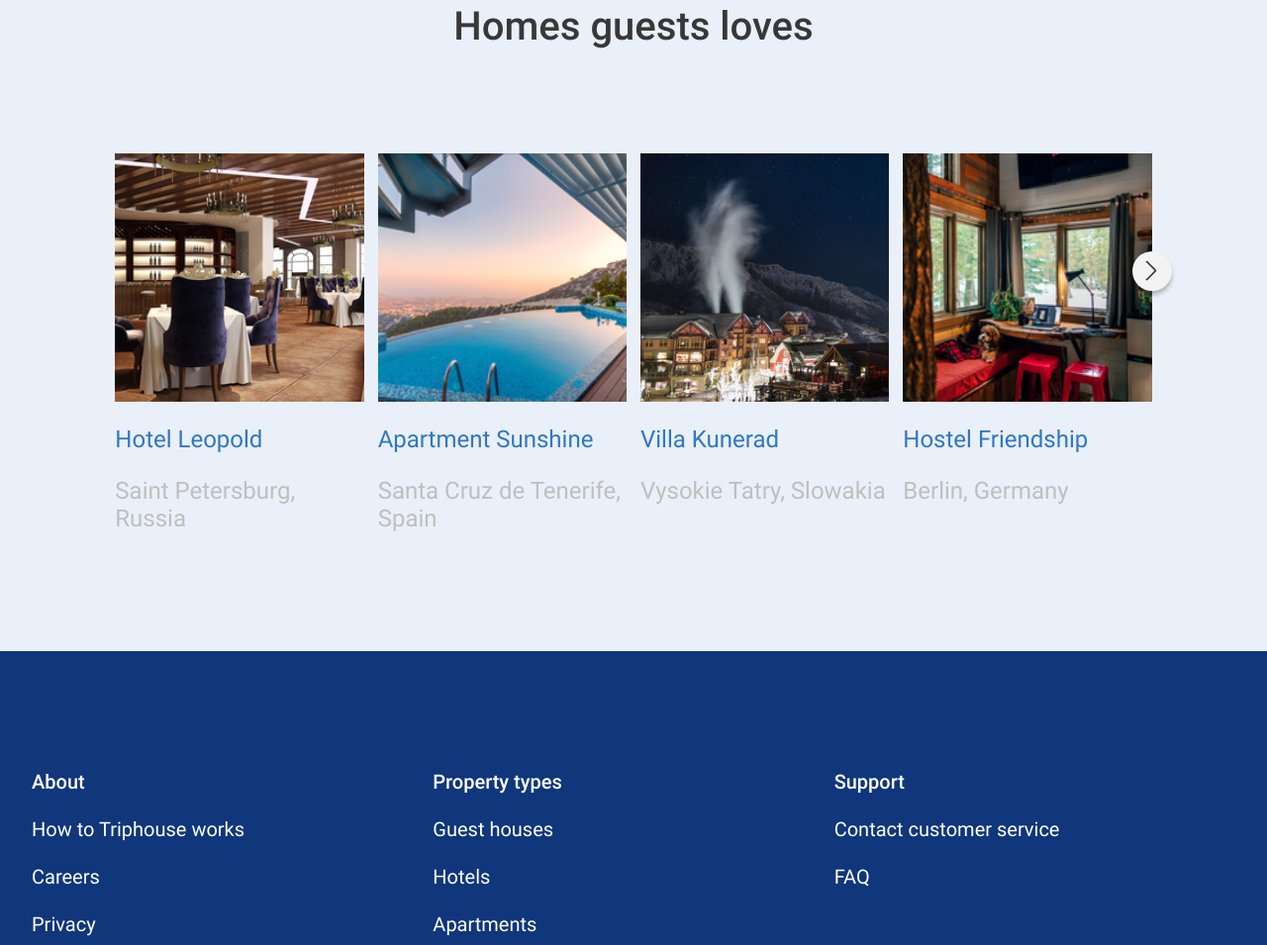
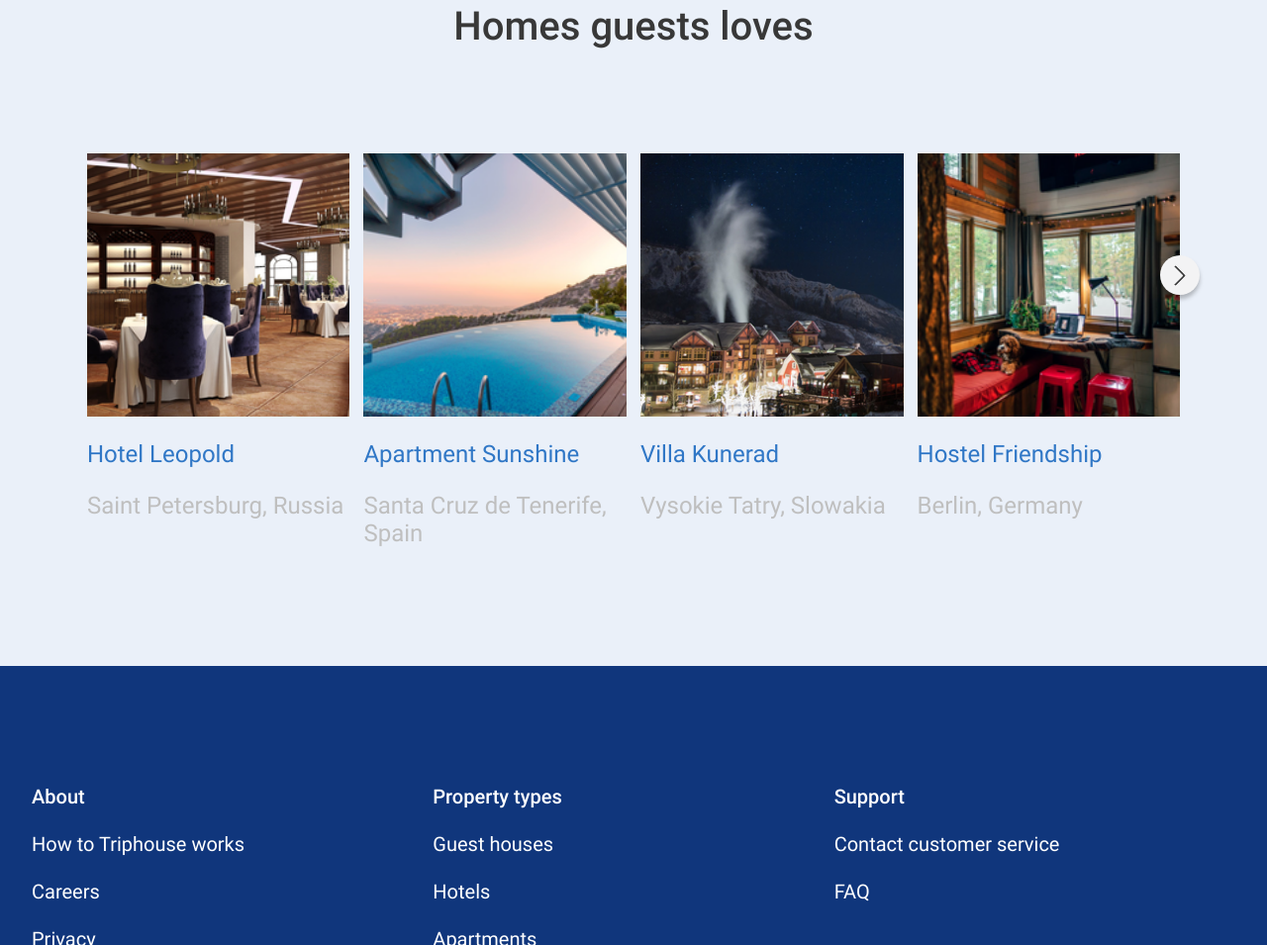
Before and after one commit to MargaritaRoda/if-html, a website: page index.html in a window 1280 px wide. Shown: the part 1697-2652 px from the top of the page at 99% size. Drawn offline with Linux system fonts and the light colour scheme.

Commit message:
Replaced background to img picture in block homes. Changed the case of the first letter of the folder and image name from uppercase to lowercase letter.

```diff
--- a/index.html
+++ b/index.html
@@ -192,10 +192,14 @@
             </svg>
           </div>
           <div class="header__nav">
-            <div class="header__nav-item header__nav-item--link  header__nav-item--mobile">
+            <div
+              class="header__nav-item header__nav-item--link header__nav-item--mobile"
+            >
               <a href="#">Stays</a>
             </div>
-            <div class="header__nav-item header__nav-item--link header__nav-item--mobile">
+            <div
+              class="header__nav-item header__nav-item--link header__nav-item--mobile"
+            >
               <a href="#">Attractions</a>
             </div>
             <div class="header__nav-item">
@@ -377,38 +381,49 @@
 
     <div class="homes">
       <div class="homes__container">
-
         <h2 class="homes__title">Homes guests loves</h2>
 
         <div class="homes__slider">
           <div class="homes__items">
             <div class="homes__item">
-            <div class="homes__item-img homes__item-img--hotel "></div>
+              <img
+                class="homes__item-img"
+                src="/images/homes/hotel_leopold.png"
+                alt="hotel_leopold"
+              />
+
               <div class="homes__item-title">Hotel Leopold</div>
-            <div class="homes__item-address">
-              Saint Petersburg, Russia
-            </div>
+              <div class="homes__item-address">Saint Petersburg, Russia</div>
             </div>
             <div class="homes__item">
-            <div class="homes__item-img homes__item-img--apart"></div>
+              <img
+                class="homes__item-img"
+                src="/images/homes/apartment_santa_cruz.png"
+                alt="apartment_santa_cruz"
+              />
               <div class="homes__item-title">Apartment Sunshine</div>
               <div class="homes__item-address">
                 Santa Cruz de Tenerife, Spain
               </div>
             </div>
             <div class="homes__item">
-            <div class="homes__item-img homes__item-img--villa"></div>
+              <img
+                class="homes__item-img"
+                src="/images/homes/villa_kunerad.png"
+                alt="villa_kunerad"
+              />
               <div class="homes__item-title">Villa Kunerad</div>
-            <div class="homes__item-address">
-              Vysokie Tatry, Slowakia
-            </div>
+              <div class="homes__item-address">Vysokie Tatry, Slowakia</div>
             </div>
             <div class="homes__item">
-            <div class="homes__item-img homes__item-img--hostel"></div>
+              <img
+                class="homes__item-img"
+                src="/images/homes/hostel_friendship.png"
+                alt="hostel_friendship"
+              />
               <div class="homes__item-title">Hostel Friendship</div>
               <div class="homes__item-address">Berlin, Germany</div>
             </div>
-
           </div>
           <div class="homes__slider-next">
             <div class="homes__arrow"></div>
--- a/style/styles.css
+++ b/style/styles.css
@@ -400,8 +400,8 @@ h6 {
   }
   .top-section__child-lines {
     border-radius: 0;
-    border-right: 1px solid #BFBFBF;
-    border-left: 1px solid #BFBFBF;
+    border-right: 1px solid #bfbfbf;
+    border-left: 1px solid #bfbfbf;
   }
   .top-section__form-row--child {
     border-radius: 0;
@@ -680,22 +680,12 @@ h6 {
 }
 .homes__item-img {
   background-position: center;
-  background-size: cover;
+  object-fit: cover;
   aspect-ratio: 1/1;
   min-width: 156px;
+  width: 100%;
 }
-.homes__item-img--hotel {
-  background-image: url("../images/Homes/hotel_leopold.png");
-}
-.homes__item-img--apart {
-  background-image: url("../images/Homes/Apartment_Santa_Cruz.png");
-}
-.homes__item-img--villa {
-  background-image: url("../images/Homes/Villa_Kunerad.png");
-}
-.homes__item-img--hostel {
-  background-image: url("../images/Homes/Hostel_friendship.png");
-}
+
 .homes__item-title {
   color: #3077c6;
 }
@@ -812,7 +802,7 @@ h6 {
 
 /* Footer ends */
 
-  @media (max-width: 600px) {
+@media (max-width: 600px) {
   .footer__item {
     display: flex;
     flex: 1;
```
Also changed, not shown: images/homes/apartment_santa_cruz.png (renamed from images/Homes/Apartment_Santa_Cruz.png), images/homes/hostel_friendship.png (renamed from images/Homes/Hostel_friendship.png), images/homes/hotel_leopold.png (renamed from images/Homes/hotel_leopold.png), images/homes/villa_kunerad.png (renamed from images/Homes/Villa_Kunerad.png). Lines whose indentation alone changed are shown as unchanged.
